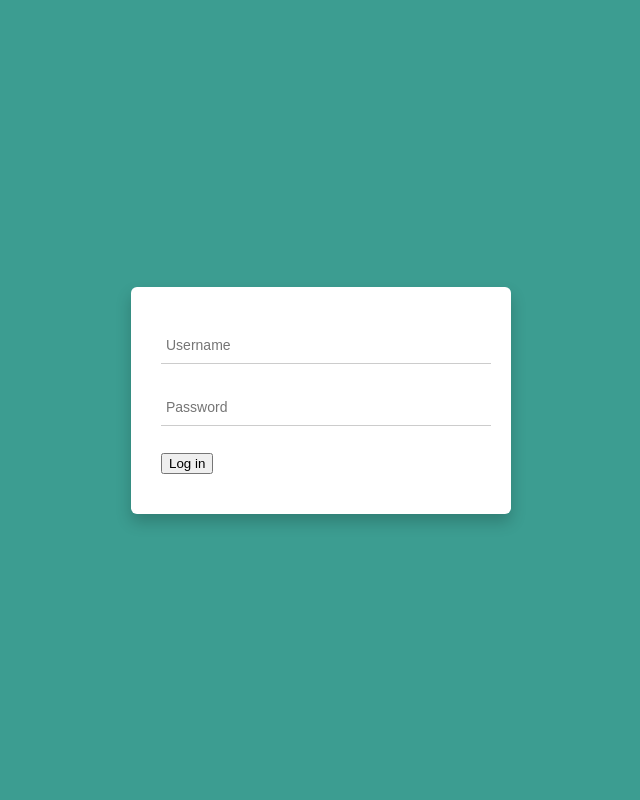
After one commit to SiddhantTupe/Project-final-ELE3921, a Django app: template medsys/accounts/templates/registration/login.html in a window 1280 px wide. The commit adds this page. Shown: the whole page, without its empty margins (319-959 px from the left). Run offline with Django 5.2, Linux system fonts and the light colour scheme; the template is opened without the code that fills it, so the values that code supplies are empty.

Commit message:
commit no.1

```diff
--- /dev/null
+++ b/medsys/accounts/static/login.css
@@ -0,0 +1,85 @@
+/* Background styling */
+body {
+    margin: 0;
+    padding: 0;
+    background-color: #3c9d91;
+    font-family: 'Segoe UI', Tahoma, Geneva, Verdana, sans-serif;
+    height: 100vh;
+    display: flex;
+    justify-content: center;
+    align-items: center;
+  }
+
+  /* Form container */
+  form {
+    background: #fff;
+    padding: 40px 30px;
+    width: 320px;
+    border-radius: 6px;
+    box-shadow: 0 8px 16px rgba(0, 0, 0, 0.2);
+    position: relative;
+  }
+
+  /* Login title */
+  form h2 {
+    color: #d32f2f;
+    margin-bottom: 30px;
+    text-transform: uppercase;
+    font-size: 20px;
+    font-weight: bold;
+    letter-spacing: 1px;
+  }
+
+  /* Input fields */
+  input[type="text"],
+  input[type="password"] {
+    width: 100%;
+    border: none;
+    border-bottom: 1px solid #ccc;
+    margin-bottom: 25px;
+    padding: 10px 5px;
+    font-size: 14px;
+    outline: none;
+    transition: border-color 0.3s;
+  }
+
+  input[type="text"]:focus,
+  input[type="password"]:focus {
+    border-bottom: 1px solid #d32f2f;
+  }
+
+  /* Forgot password link */
+  form a {
+    display: block;
+    text-align: center;
+    margin-top: 20px;
+    font-size: 13px;
+    color: #aaa;
+    text-decoration: none;
+  }
+
+  form a:hover {
+    color: #d32f2f;
+  }
+
+  /* Floating red circle button */
+  .fab {
+    position: absolute;
+    right: -20px;
+    top: -20px;
+    width: 50px;
+    height: 50px;
+    background-color: #d32f2f;
+    color: white;
+    border-radius: 50%;
+    font-size: 28px;
+    line-height: 50px;
+    text-align: center;
+    box-shadow: 0 4px 8px rgba(0, 0, 0, 0.3);
+    cursor: pointer;
+    transition: background-color 0.3s;
+  }
+
+  .fab:hover {
+    background-color: #b71c1c;
+  }
--- /dev/null
+++ b/medsys/accounts/templates/registration/login.html
@@ -0,0 +1,17 @@
+{% extends "base.html" %}
+{% load static %}
+
+{% block styles %}
+<link rel="stylesheet" href="{% static 'login.css' %}">
+{% endblock %}
+
+{% block title %}Welcome!{% endblock %}
+
+{% block main %}
+<form method="POST">
+    {% csrf_token %}
+    <input type="text" name="username" value="{{ username }}" placeholder="Username">
+    <input type="password" name="password" placeholder="Password">
+    <button type="submit">Log in</button>
+</form>
+{% endblock %}
--- a/medsys/accounts/views.py
+++ b/medsys/accounts/views.py
@@ -11,8 +11,8 @@ def login_view(request):
         if user is not None:
             login(request, user)
             return redirect(request.GET.get("next", "index"))
-        return render(request, "login.html", {"username": username, "error": "Wrong password"})
-    return render(request, "login.html")
+        return render(request, "registration/login.html", {"username": username, "error": "Wrong password"})
+    return render(request, "registration/login.html")
 
 
 def logout_view(request):
--- a/medsys/medapp/templates/base.html
+++ b/medsys/medapp/templates/base.html
@@ -1,9 +1,22 @@
 <!DOCTYPE html>
 <html lang="en">
 <head>
-<meta charset="utf-8">
-<meta name="viewport" content="width=device-width, initial-scale=1.0">
-<title> Hospital / {% block title %}{% endblock %}</title>
+    <meta charset="utf-8">
+    <meta name="viewport" content="width=device-width, initial-scale=1.0">
+    <title>{% block title %}Hospital{% endblock %}</title>
+    {% load static %}
+    {% block styles %}{% endblock %}
 </head>
 
 <body>
+    <!-- Add any header, navigation, or other global content here -->
+
+    <main>
+        {% block main %}
+        <!-- Default content can go here, or it will be replaced by the child template -->
+        {% endblock %}
+    </main>
+
+    <!-- Footer or other bottom content -->
+</body>
+</html>
--- a/medsys/mysite/settings.py
+++ b/medsys/mysite/settings.py
@@ -117,7 +117,7 @@ USE_TZ = True
 # Static files (CSS, JavaScript, Images)
 # https://docs.djangoproject.com/en/5.1/howto/static-files/
 
-STATIC_URL = "static/"
+STATIC_URL = "/static/"
 
 # Default primary key field type
 # https://docs.djangoproject.com/en/5.1/ref/settings/#default-auto-field
```
Also changed, not shown: medsys/accounts/templates/login.html (deleted, +0 -12 lines).
